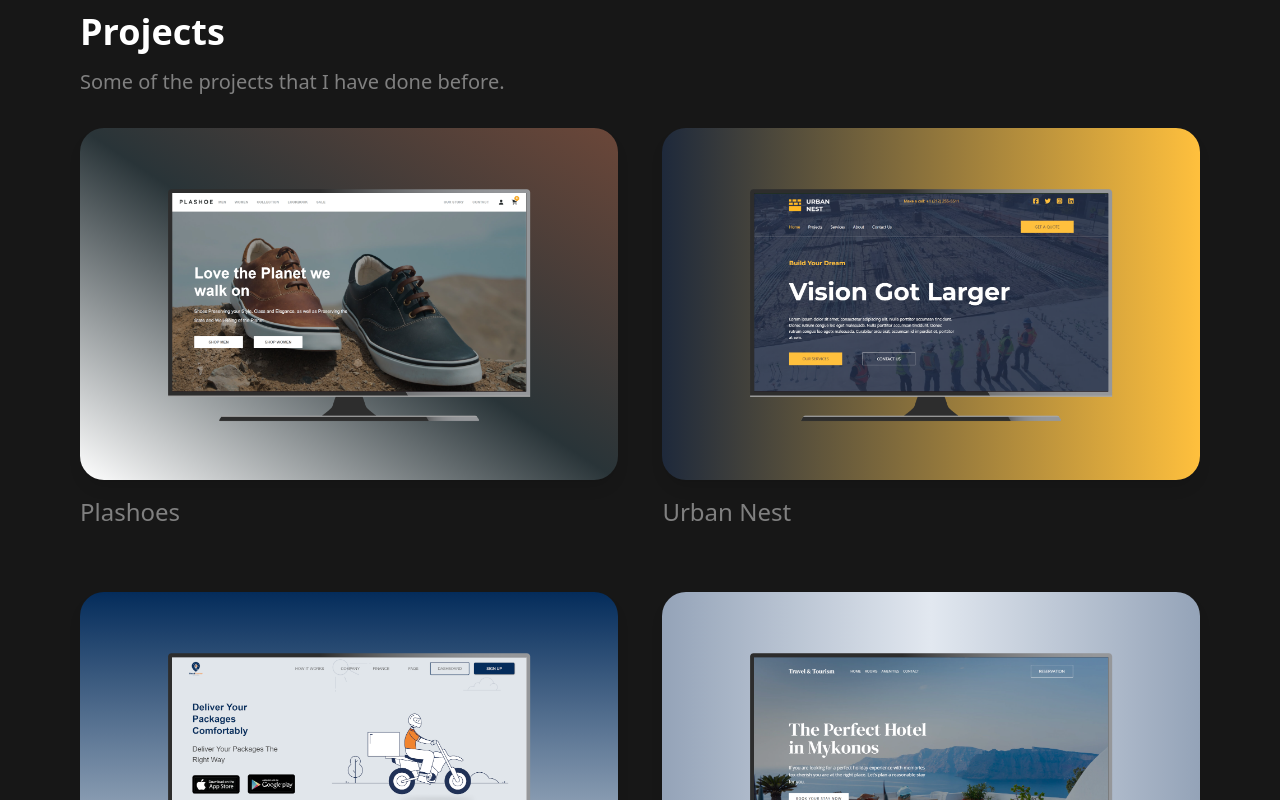
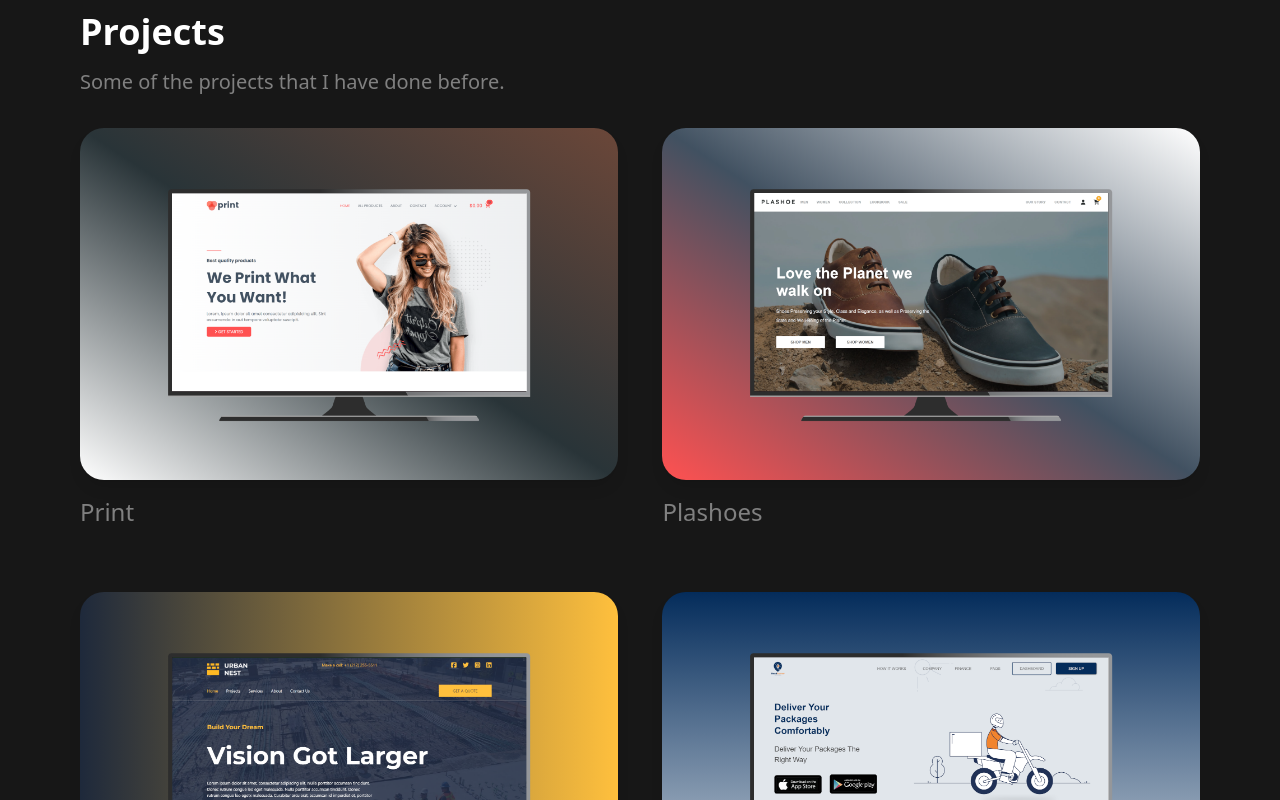
Before and after one commit to ib-ahmedd/portfolio, a Next.js app: page / in a window 1280 px wide. Shown: the part 1940-2740 px from the top of the page. Built offline with nearby package versions, Linux system fonts and the light colour scheme.

Commit message:
add print site to proojects

```diff
--- a/app/globals.css
+++ b/app/globals.css
@@ -3,6 +3,10 @@
 @tailwind base;
 @tailwind components;
 @tailwind utilities;
+
+.print-bg {
+  @apply bg-gradient-to-bl from-white to-[#ff5151] via-[#415161];
+}
 
 .plashoes-bg {
   @apply bg-gradient-to-tr from-white to-[#6b4739] via-[#293438];
--- a/constants/index.ts
+++ b/constants/index.ts
@@ -23,9 +23,15 @@ import {
 
 export const projectsArray: ProjectCardProps[] = [
   {
+    title: "Print",
+    image: "/images/portfolio/print.png",
+    bgClassName: "plashoes-bg",
+    link: "http://print-azure.vercel.app",
+  },
+  {
     title: "Plashoes",
     image: "/images/portfolio/plashoes.png",
-    bgClassName: "plashoes-bg",
+    bgClassName: "print-bg",
     link: "http://plashoes-demo.vercel.app",
   },
   {
```
Also changed, not shown: public/images/portfolio/print.png (added).
